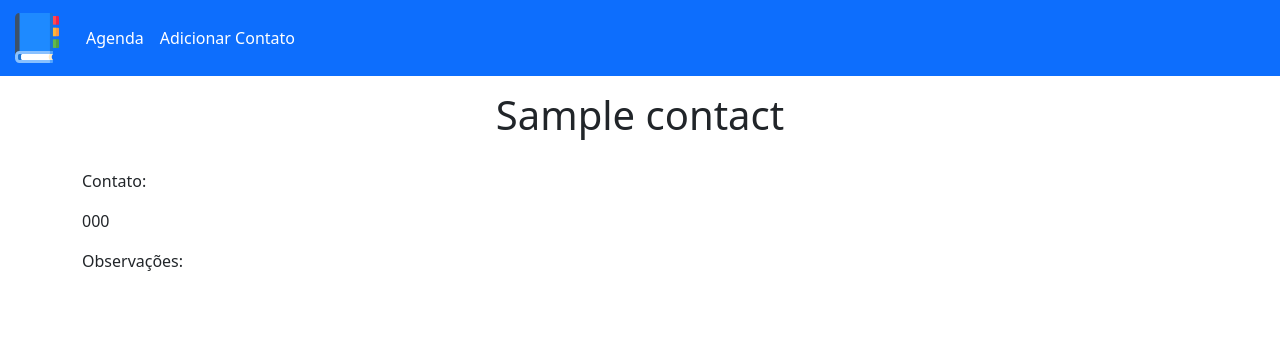
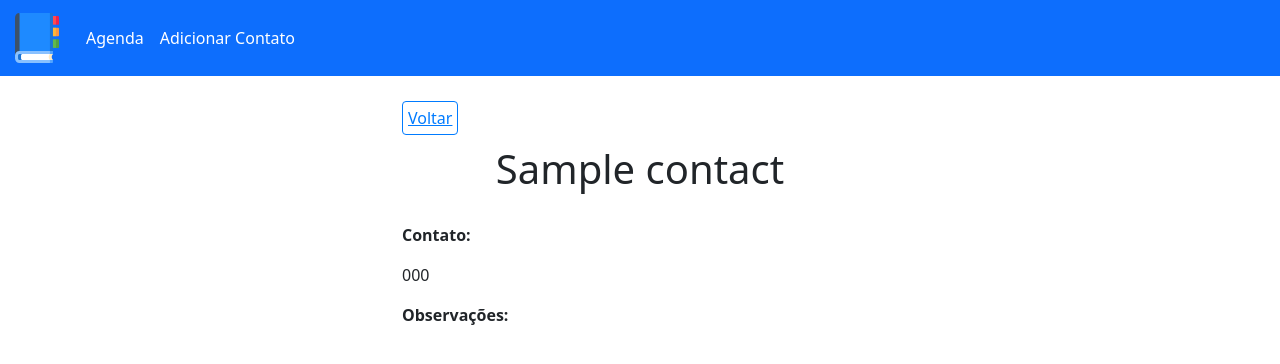
Before and after one commit to riamxpp/Agenda, a PHP site: page //show.php?id=1 in a window 1280 px wide. Shown: the top 364 px of the page. Run offline with PHP 8.4, Linux system fonts and the light colour scheme; tables that the repository leaves empty or names only in its code hold one stand-in row (values such as "Sample post"); data that the repository does not hold is empty.

Commit message:
Criando componente de voltar página

```diff
--- a/config/process.php
+++ b/config/process.php
@@ -7,7 +7,7 @@
 
   // RETORNA UM CONTATO
   // $contact
-  if(isset($_GET)){
+  if(!empty($_GET)){
     $id = $_GET['id'];
   }
   if (!empty($id)){
--- a/css/styles.css
+++ b/css/styles.css
@@ -65,3 +65,26 @@
   margin: 0 auto;
   margin-top: 30px;
 }
+
+/* SHOW CONTATO INDIVIDUAL */
+#view-contact-container {
+  max-width: 500px;
+  margin: 0 auto;
+}
+
+.bold {
+  font-weight: bold;
+}
+
+#back-link-container {
+  display: block;
+  width: 500px;
+  margin: 30px auto 0;
+}
+
+#back-link {
+  border: 1px solid #007bff;
+  color: #007bff;
+  border-radius: 4px;
+  padding: 5px;
+}
--- a/show.php
+++ b/show.php
@@ -3,6 +3,7 @@
 ?>
 
   <div class='container' id='view-contact-container'>
+    <?php include_once('templates/backbtn.html'); ?>
     <h1 id="main-title"><?= $contact['name'] ?></h1>
     <p class='bold'>Contato:</p>
     <p> <?= $contact['phone']; ?></p>
--- /dev/null
+++ b/templates/backbtn.html
@@ -0,0 +1,3 @@
+<div id="back-link-container">
+  <a href="<?= $BASE_URL ?>index.php" id="back-link">Voltar</a>
+</div>
```
